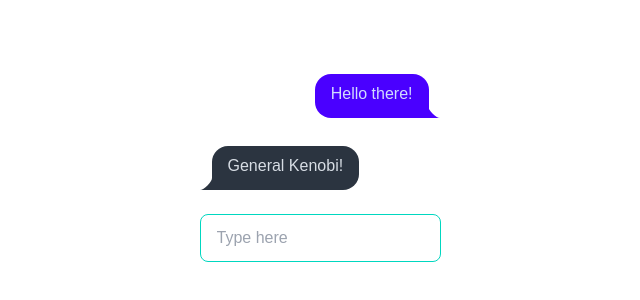
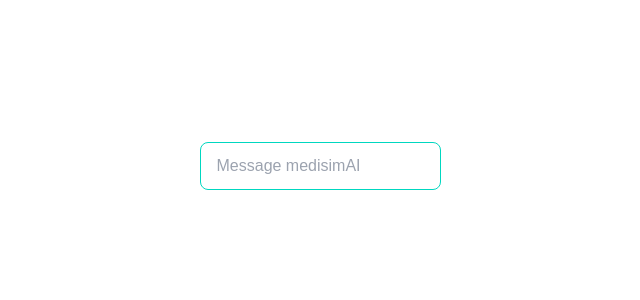
Before and after one commit to kippsss/medisim_ai, a Next.js app: page / in a window 1280 px wide. Shown: the part 234-534 px from the top of the page, without its empty margins (320-960 px from the left). Built offline with nearby package versions, Linux system fonts and the light colour scheme.

Commit message:
define schema

```diff
--- a/src/app/components/Chat/ChatInterface.tsx
+++ b/src/app/components/Chat/ChatInterface.tsx
@@ -1,12 +1,9 @@
 "use client";
-
 import { useState } from "react";
+import { Message } from "./schema";
 
 export default function ChatInterface() {
-  const [messages, setMessages] = useState([
-    { role: "user", text: "Hello there!" },
-    { role: "assistant", text: "General Kenobi!" },
-  ]);
+  const [messages, setMessages] = useState<Message[]>([]);
   const [input, setInput] = useState("");
 
   const handleInputChange = (e: React.ChangeEvent<HTMLInputElement>) => {
@@ -49,7 +46,7 @@
       <form onSubmit={handleFormSubmit}>
         <input
           type="text"
-          placeholder="Type here"
+          placeholder="Message medisimAI"
           className="input w-full max-w-xs input-bordered input-accent"
           value={input}
           onChange={handleInputChange}
--- /dev/null
+++ b/src/app/components/Chat/schema.ts
@@ -0,0 +1,4 @@
+export interface Message {
+  role: "user" | "assistant";
+  text: string;
+}
```
